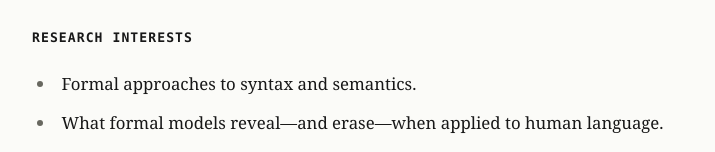
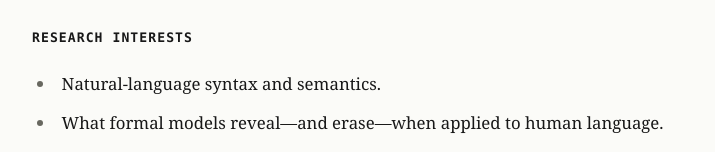
Before and after one commit to ashtyn3/port, a SvelteKit app: page / in a window 1280 px wide. Shown: the part 494-646 px from the top of the page, without its empty margins (268-983 px from the left). Built offline with nearby package versions, Linux system fonts and the light colour scheme; a web font is replaced by a local one.

Commit message:
content: clarify natural-language interest

```diff
--- a/src/routes/+page.svelte
+++ b/src/routes/+page.svelte
@@ -35,7 +35,7 @@
 	<section aria-labelledby="interests-title">
 		<h2 id="interests-title">Research interests</h2>
 		<ul class="research-interests">
-			<li>Formal approaches to syntax and semantics.</li>
+			<li>Natural-language syntax and semantics.</li>
 			<li>What formal models reveal—and erase—when applied to human language.</li>
 			<li>The connections among linguistic theory, logic, type theory, and programming languages.</li>
 		</ul>
```
